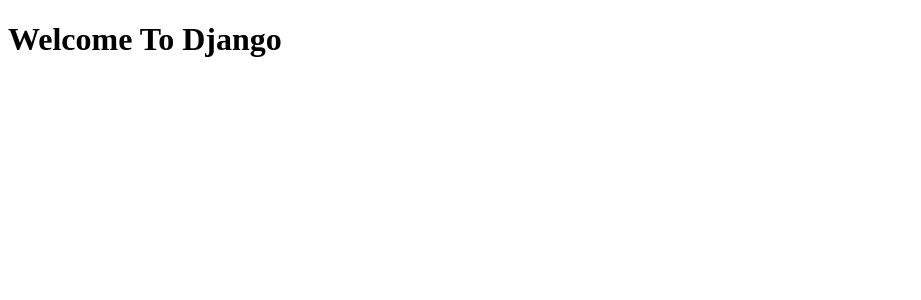
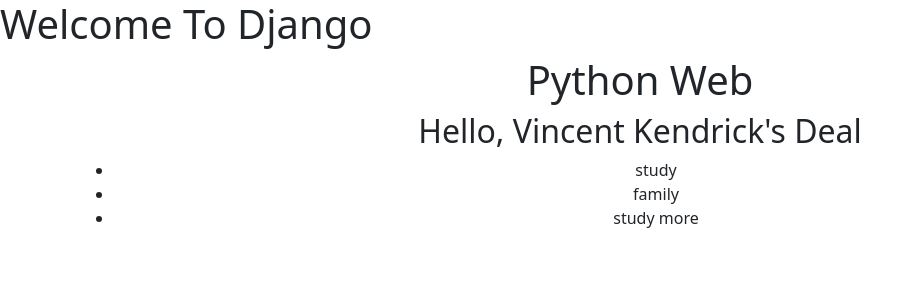
Before and after one commit to dagreatcode/pythonWeb, a Django app: page / in a window 1280 px wide. Shown: the top 300 px of the page, without its empty margins (0-921 px from the left). Run offline with Django 3.2, Linux system fonts and the light colour scheme.

Commit message:
mvp up and running

```diff
--- a/app/users/templates/users/index.html
+++ b/app/users/templates/users/index.html
@@ -1,9 +1,23 @@
 {% extends 'users/layout.html' %}
-
-{% block title %}
-    Welcome To Index
+{% block title %} Welcome To Index {% endblock %}
+{% block content %}
+<h1>Welcome To Django</h1>
+<div class="container">
+  <div class="jumbotron text-center">
+    <h1>{{header}}</h1>
+    <div>
+        {% if name %}
+            <h2>Hello, {{ name }}</h2>
+        {% else %}
+            <h2>Hello, Vincent</h2>
+        {% endif %}
+        <ul>
+            {% for task in tasks %}
+                <li>{{ task }}</li>
+            {% endfor %}
+        </ul>
+    </div>
+    </div>
+  </div>
+</div>
 {% endblock %}
-
-{% block content %}
-    <h1>Welcome To Django</h1>
-{% endblock %}
--- a/app/users/templates/users/layout.html
+++ b/app/users/templates/users/layout.html
@@ -1,16 +1,26 @@
 <!DOCTYPE html>
 <html>
   <head>
-        <meta charset="utf-8">
-        <meta http-equiv="X-UA-Compatible" content="IE=edge">
+    <meta charset="utf-8" />
+    <meta http-equiv="X-UA-Compatible" content="IE=edge" />
     <title>{% block title %}{% endblock %}</title>
-        <meta name="description" content="">
-        <meta name="viewport" content="width=device-width, initial-scale=1">
-        <link rel="stylesheet" href="">
+    <meta name="description" content="" />
+    <meta name="viewport" content="width=device-width, initial-scale=1" />
+    <link rel="stylesheet" href="" />
+    <link
+      href="https://cdn.jsdelivr.net/npm/bootstrap@5.0.0-beta3/dist/css/bootstrap.min.css"
+      rel="stylesheet"
+      integrity="sha384-eOJMYsd53ii+scO/bJGFsiCZc+5NDVN2yr8+0RDqr0Ql0h+rP48ckxlpbzKgwra6"
+      crossorigin="anonymous"
+    />
   </head>
   <body>
     {% block content %}
     {% endblock %}
-
+    <script
+      src="https://cdn.jsdelivr.net/npm/bootstrap@5.0.0-beta3/dist/js/bootstrap.bundle.min.js"
+      integrity="sha384-JEW9xMcG8R+pH31jmWH6WWP0WintQrMb4s7ZOdauHnUtxwoG2vI5DkLtS3qm9Ekf"
+      crossorigin="anonymous"
+    ></script>
   </body>
 </html>
--- a/app/users/views.py
+++ b/app/users/views.py
@@ -8,7 +8,15 @@ def home(request):
     return HttpResponse(response)
 
 def index(request):
-    return render(request, 'users/index.html', {})
+    return render(request, 'users/index.html', {
+        'header': 'Python Web',
+        'name': 'Vincent Kendrick\'s Deal',
+        'tasks': [
+            'study',
+            'family',
+            'study more'
+        ]
+    })
 
 def detail(request):
     return HttpResponse("<h1>Details Page</h1>")
```
Lines whose indentation alone changed are shown as unchanged.
